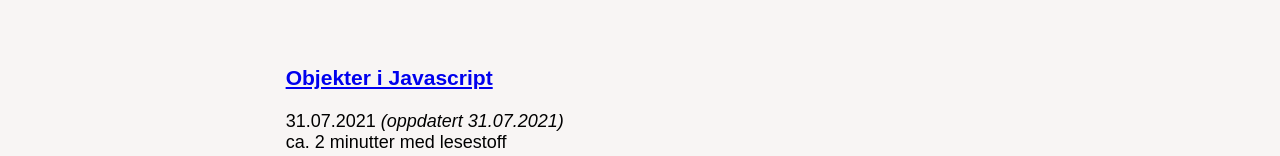
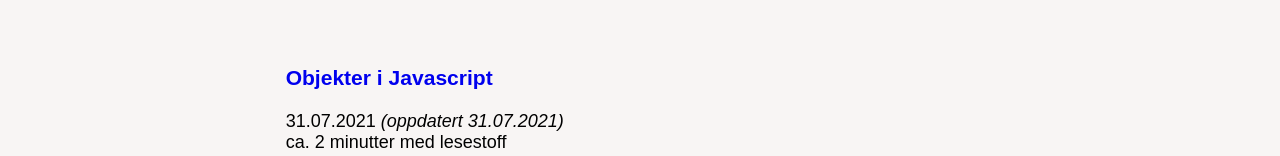
Before and after one commit to michaelsimsoe/blog2.michaelsimsoe.no, a plain HTML site: page index.html in a window 1280 px wide. Shown: the part 809-965 px from the top of the page. Drawn offline with Linux system fonts and the light colour scheme.

Commit message:
feat: removes text-decoration from article preview links

```diff
--- a/styles.css
+++ b/styles.css
@@ -107,6 +107,10 @@
   z-index: -1;
 }
 
+.article-preview__link {
+  text-decoration: none;
+}
+
 /*
     Footer
 */
```
